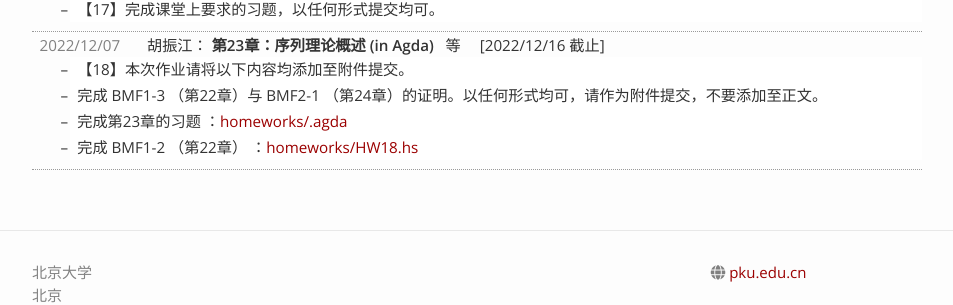
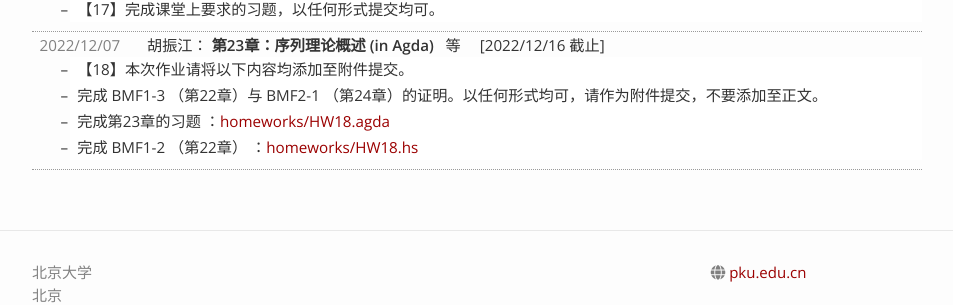
Before and after one commit to zhenjiang888/FP, a Jekyll site: the page built from 2022/assignments.md, in a window 1280 px wide. Shown: the part 1495-1800 px from the top of the page, without its empty margins (163-1116 px from the left). Built offline with Jekyll 4.4.1, drawn with Linux system fonts in a browser that asks for light colours; nearby versions of some CDN libraries.

Commit message:
Fix link, again

```diff
--- a/_data/_2022.yaml
+++ b/_data/_2022.yaml
@@ -243,7 +243,7 @@ lectures:
     - text: 【18】本次作业请将以下内容均添加至附件提交。
     - text: 完成 BMF1-3 （第22章）与 BMF2-1 （第24章）的证明。以任何形式均可，请作为附件提交，不要添加至正文。
     - text: 完成第23章的习题
-      link: homeworks/.agda
+      link: homeworks/HW18.agda
     - text: 完成 BMF1-2 （第22章）
       link: homeworks/HW18.hs
     due: 2022/12/16
```
